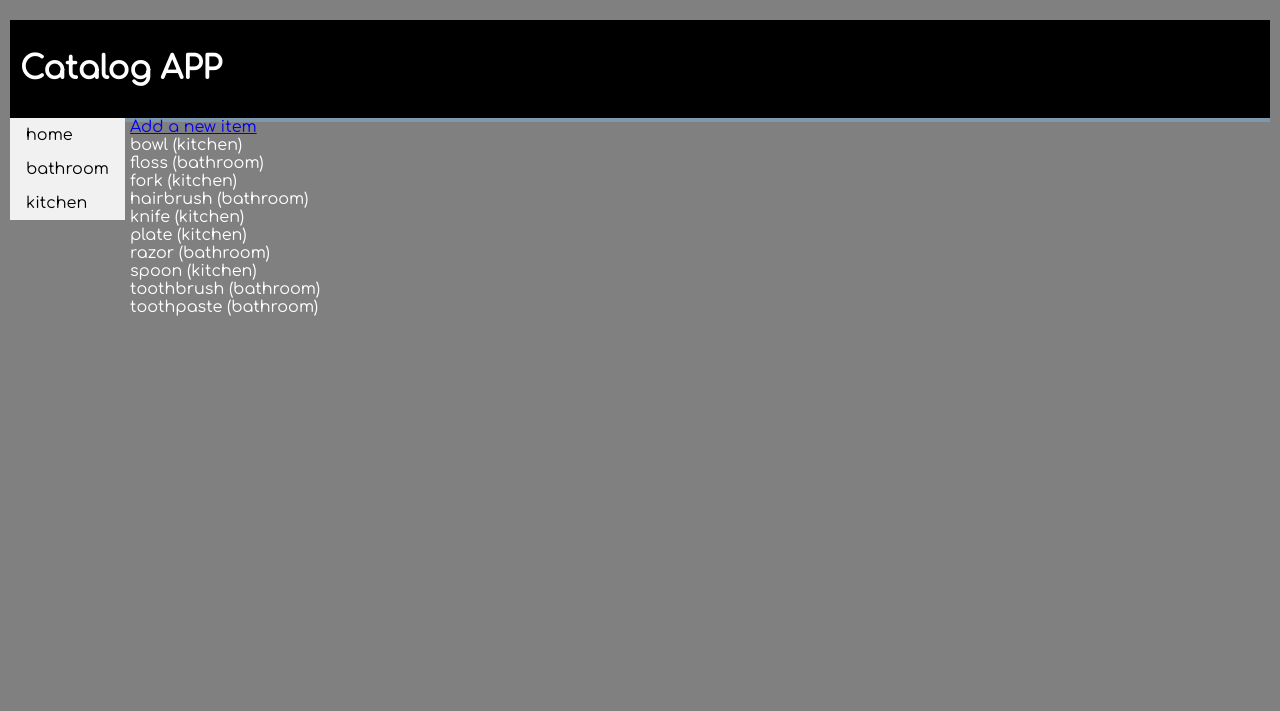
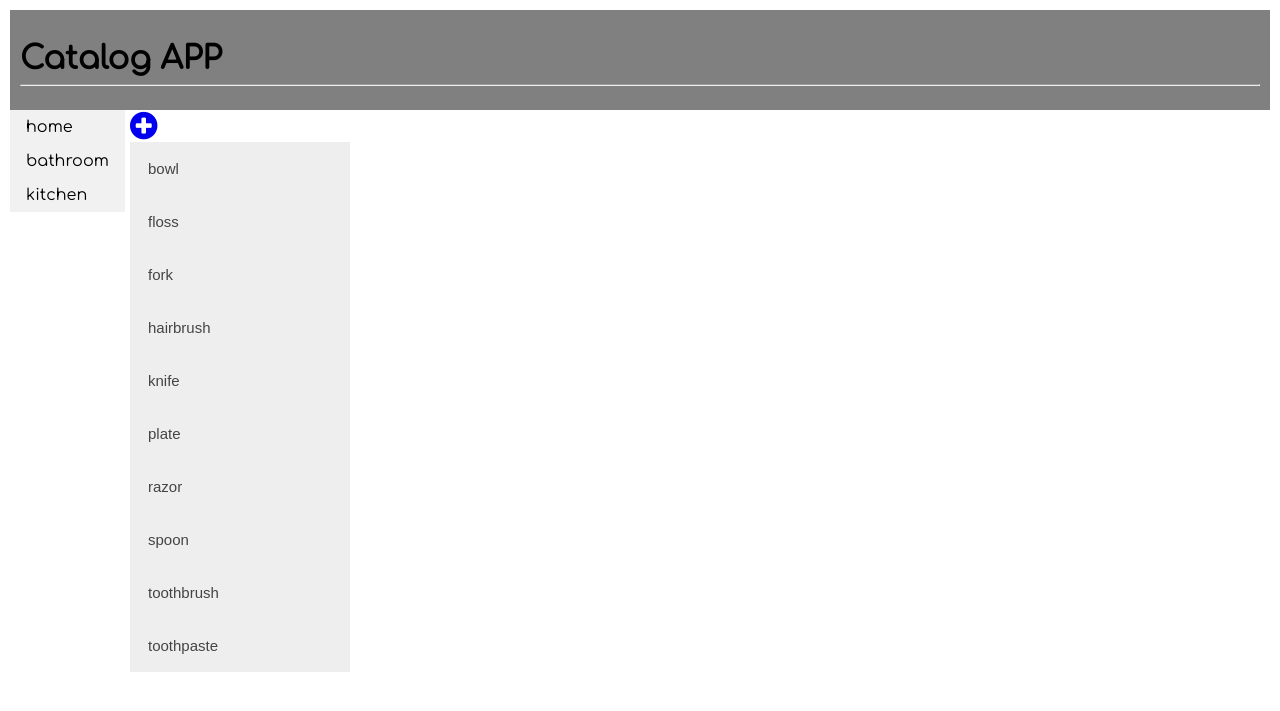
Before and after one commit to jonjoncronin/catalogProject, a Flask app: page / in a window 1280 px wide. Shown: the top 711 px of the page. Run offline with Flask 2, Linux system fonts and the light colour scheme; data comes from the database, SQL or seed files in the repository.

Commit message:
Add some accordion, add button, add icon

```diff
--- a/vagrant/catalog/static/css/main.css
+++ b/vagrant/catalog/static/css/main.css
@@ -5,11 +5,9 @@ content itself.*/
 
 body {
    font-family: "Comfortaa", cursive;
-   background-color: grey;
-   color: white;
+   background-color: white;
    margin: 0;
    padding: 0 10px 10px 10px;
-   max-width: 1280px;
 }
 
 header, footer, section, div {
@@ -20,35 +18,25 @@ img, embed, object, video, header {
    max-width: 100%;
 }
 
+main {
+   max-width: 1280px;
+   margin: 0;
+   background-color: grey;
+   box-sizing: border-box;
+}
+
 .header {
-   box-shadow: 0 4px 0 #7d97ad;
-   background-color: black;
-   margin-top: 20px;
+   background-color: grey;
+   margin-top: 10px;
    padding: 10px;
    text-align: left;
+   height: 100px;
 }
 
-.header .user__auth {
-   width: 200px;
-   height: 100%;
-   background-color: grey;
-   float: right;
-   text-align: center
+.header h1 {
+   padding-bottom: 0;
+   margin-bottom: 0;
 }
-
-.auth__content {
-   width: 100% background-color: #6b7f6c;
-   text-align: center;
-}
-
-.login__prompt {
-   box-sizing: border-box;
-   width: 50%;
-   margin: 0 auto;
-   text-align: center;
-   background-color: white;
-}
-
 .side__menu {
    width: 120px;
    float: left;
@@ -83,7 +71,7 @@ img, embed, object, video, header {
 
 .primary__content {
    float:left;
-   width: 220px;
+   min-width: 220px;
 }
 
 .primary__content ul {
@@ -91,7 +79,45 @@ img, embed, object, video, header {
    margin: 0;
    padding: 0;
 }
-main {
-   background-color: blue;
-   box-sizing: border-box;
+
+/* Style the "Add" button */
+.addBtn {
+    padding: 10px;
+    width: 25%;
+    background: #d9d9d9;
+    color: #555;
+    float: left;
+    text-align: center;
+    font-size: 16px;
+    cursor: pointer;
+    transition: 0.3s;
 }
+
+.addBtn:hover {
+    background-color: #bbb;
+}
+
+button.accordion {
+    background-color: #eee;
+    color: #444;
+    cursor: pointer;
+    padding: 18px;
+    width: 100%;
+    border: none;
+    text-align: left;
+    outline: none;
+    font-size: 15px;
+    transition: 0.4s;
+}
+
+button.accordion.active, button.accordion:hover {
+    background-color: #ddd;
+}
+
+div.panel {
+    padding: 0 18px;
+    background-color: white;
+    max-height: 0px;
+    overflow: hidden;
+    transition: max-height 0.2s ease-out;
+}
--- a/vagrant/catalog/templates/categoryItems.html
+++ b/vagrant/catalog/templates/categoryItems.html
@@ -16,7 +16,8 @@
 <main>
 	<!-- Header -->
 	<header class="header">
-		<h1>Catalog APP - Items for {{targetCategory.name}}</h1>
+		<h1>Catalog APP</h1>
+      <h3>Items for {{targetCategory.name}}</h3>
 	</header>
 
 	<!-- Side Menu -->
--- a/vagrant/catalog/templates/items.html
+++ b/vagrant/catalog/templates/items.html
@@ -8,6 +8,7 @@
 	      content="width=device-width, initial-scale=1" />
 	<link href="https://fonts.googleapis.com/css?family=Comfortaa"
 	      rel="stylesheet">
+	<link rel="stylesheet" href="https://cdnjs.cloudflare.com/ajax/libs/font-awesome/4.7.0/css/font-awesome.min.css">
 	<link rel="stylesheet"
 	      href="{{url_for('static', filename='css/main.css')}}" />
 </head>
@@ -17,6 +18,7 @@
 	<!-- Header -->
 	<header class="header">
 		<h1>Catalog APP</h1>
+      <hr>
 	</header>
 
 	<!-- Side Menu -->
@@ -33,23 +35,43 @@
 	<!-- Main -->
 	<div class="primary__content">
 		<!-- Main Content -->
-		<a href={{url_for('newItem')}}>Add a new item</a>
+		<section class="content__right">
+			<a href={{url_for("newItem")}}><i class="fa fa-plus-circle fa-2x" aria-hidden="true"></i></a>
+			<!-- <span onclick="location.href='{{url_for("newItem")}}'" class="addBtn">Add</span> -->
+		</section>
 		<section class="content">
 			{% if not items %}
 			<p>No Items</p>
 			{% else %}
-         <ul>
          {% for item in items %}
-            <li>{{item.name}} ({{item.category.name}})</li>
+			<button class="accordion">{{item.name}}</button>
+			<div class="panel">
+				Description:<br>
+				{{item.description}}
+			</div>
          {% endfor %}
-         </ul>
 			{% endif %}
 		</section>
 	</div>
 	<!-- Footer -->
 	<div id="footer">
 	</div>
-	<main>
+</main>
+<script>
+var acc = document.getElementsByClassName("accordion");
+var i;
+
+for (i = 0; i < acc.length; i++) {
+acc[i].onclick = function() {
+ this.classList.toggle("active");
+ var panel = this.nextElementSibling;
+ if (panel.style.maxHeight){
+	panel.style.maxHeight = null;
+ } else {
+	panel.style.maxHeight = panel.scrollHeight + "px";
+ }
+}
+}
+</script>
 </body>
-
 </html>
```
Also changed, not shown: vagrant/catalog/templates/new.html (+9 -8 lines), 1 other file.
